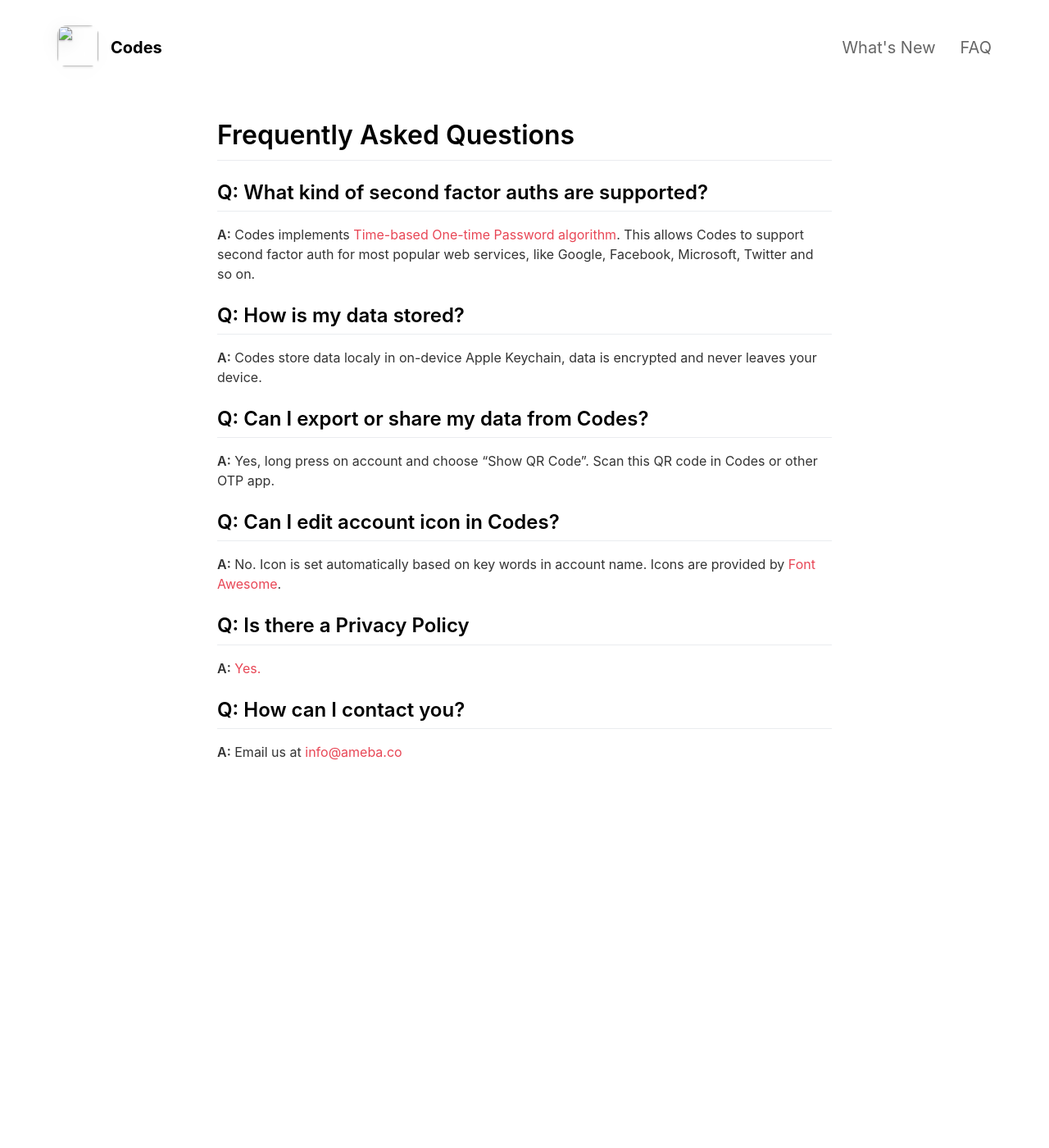
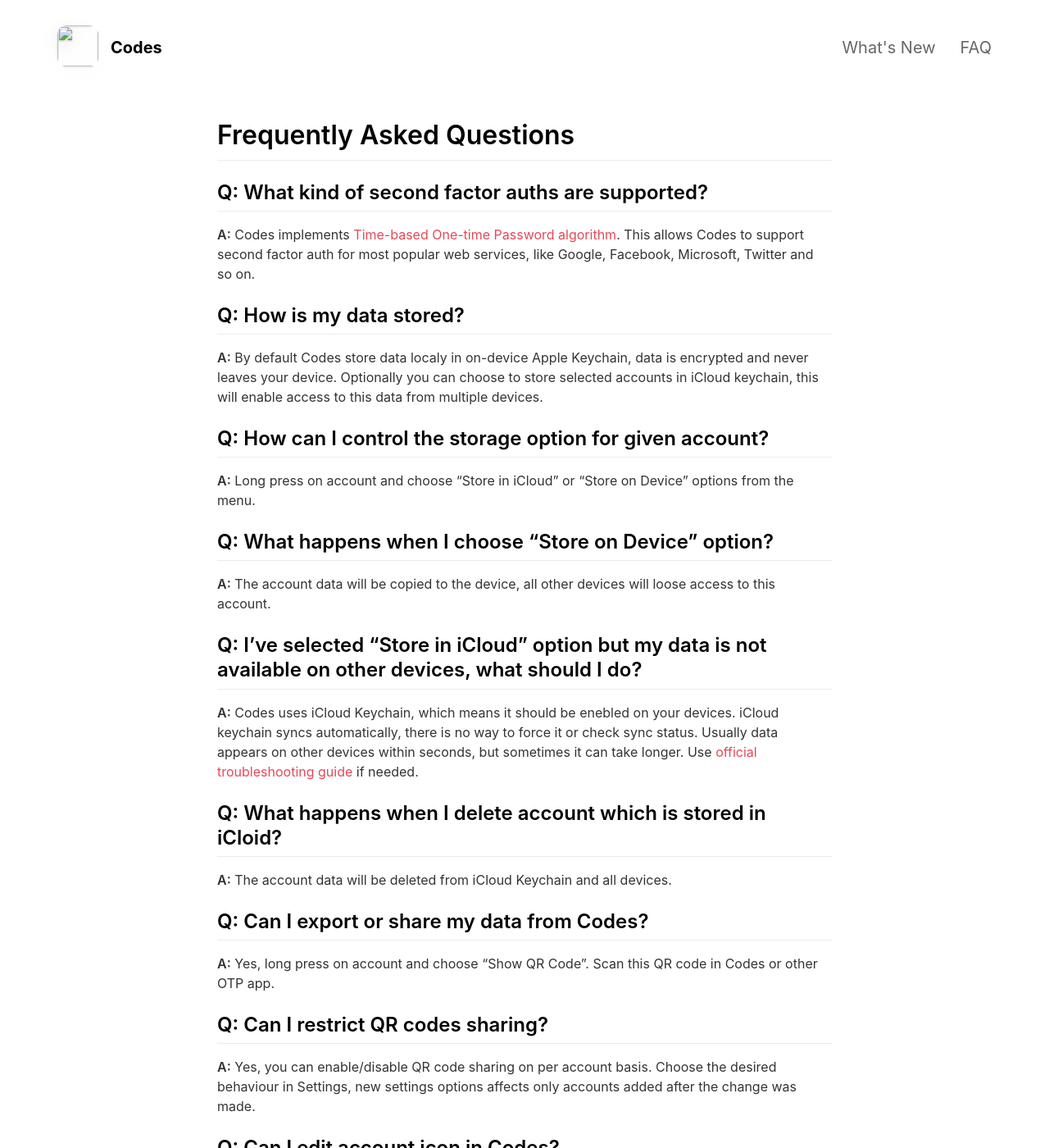
Before and after one commit to amebalabs/codes-landing, a Jekyll site: the page built from _pages/faq.md, in a window 1280 px wide and 1400 px high. Shown: the whole window at 82% size. Built offline with Jekyll 4.4.1, drawn with Linux system fonts in a browser that asks for light colours; nearby versions of some CDN libraries; some of the changed text lies outside the part shown.

```diff
--- a/_config.yml
+++ b/_config.yml
@@ -33,7 +33,7 @@ youtube_username                          :
 features                                  :
 
   - title                                 : Store your OTP Accounts
-    description                           : Add accounts by scanning QR codes, or enter the required details manually.
+    description                           : Add accounts by scanning QR codes, or enter the required details manually. On device or in iCloud.
     fontawesome_icon_name                 : boxes
 
   - title                                 : Contextual Menus
--- a/_pages/faq.md
+++ b/_pages/faq.md
@@ -10,14 +10,34 @@ include_in_header: true
 **A:** Codes implements [Time-based One-time Password algorithm](https://en.wikipedia.org/wiki/Time-based_One-time_Password_algorithm). This allows Codes to support second factor auth for most popular web services, like Google, Facebook, Microsoft, Twitter and so on.
 
 ## Q: How is my data stored?
-**A:** Codes store data localy in on-device Apple Keychain, data is encrypted and never leaves your device.
+**A:** By default Codes store data localy in on-device Apple Keychain, data is encrypted and never leaves your device. Optionally you can choose to store selected accounts in iCloud keychain, this will enable access to this data from multiple devices.
+
+## Q: How can I control the storage option for given account?
+**A:** Long press on account and choose "Store in iCloud" or "Store on Device" options from the menu.
+
+## Q: What happens when I choose "Store on Device" option?
+**A:** The account data will be copied to the device, all other devices will loose access to this account.
+
+## Q: I've selected "Store in iCloud" option but my data is not available on other devices, what should I do?
+**A:** Codes uses iCloud Keychain, which means it should be enebled on your devices. iCloud keychain syncs automatically, there is no way to force it or check sync status. Usually data appears on other devices within seconds, but sometimes it can take longer. Use [official troubleshooting guide](https://support.apple.com/en-us/HT203783) if needed.
+
+## Q: What happens when I delete account which is stored in iCloid?
+**A:** The account data will be deleted from iCloud Keychain and all devices.
 
 ## Q: Can I export or share my data from Codes?
 **A:** Yes, long press on account and choose "Show QR Code". Scan this QR code in Codes or other OTP app.
 
+## Q: Can I restrict QR codes sharing?
+**A:** Yes, you can enable/disable QR code sharing on per account basis. Choose the desired behaviour in Settings, new settings options affects only accounts added after the change was made.
+
 ## Q: Can I edit account icon in Codes?
 **A:** No. Icon is set automatically based on key words in account name. Icons are provided by [Font Awesome](https://fontawesome.com/icons?d=gallery&s=brands&m=free).
 
+## Q: Do you support opening otpauth:// URLs?
+No, but codes can detect otpauth:// URL in clipboard and autofill Manual Add dialog.
+
+## Q: Why Codes is free?
+It is hard enough to make people to use 2-FA in the first place, we don't need another obstacle. All competitors apps are free as well. If you want to support future development you can use Tip Jar.
 
 ## Q: Is there a Privacy Policy
 **A:** [Yes.](/privacypolicy)
```
Also changed, not shown: _pages/changelog.md (+13 -0 lines), 4 other files.
